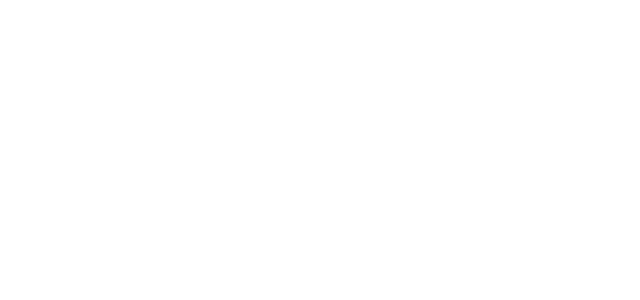
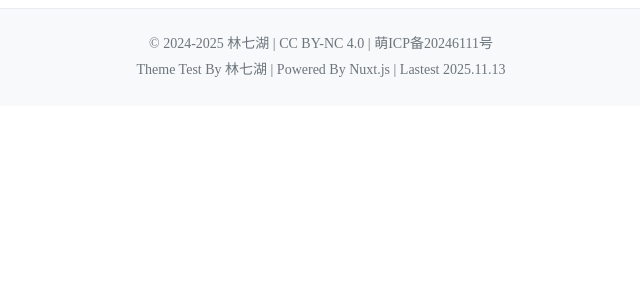
Before and after one commit to 30266-Official/New-Blog-Test, a Nuxt app: page / in a window 1280 px wide. Shown: the top 300 px of the page, without its empty margins (319-959 px from the left). Built offline with nearby package versions, Linux system fonts and the light colour scheme.

Commit message:
添加一个底边栏

```diff
--- a/app/app.vue
+++ b/app/app.vue
@@ -2,4 +2,15 @@
   <NuxtLayout>
     <NuxtPage />
   </NuxtLayout>
+  <bottom_bar />
 </template>
+<script>
+import bottom_bar from './layouts/bottom_bar.vue'
+
+export default {
+  name: 'App',
+  components: {
+    bottom_bar
+  }
+}
+</script>
--- /dev/null
+++ b/app/layouts/bottom_bar.vue
@@ -0,0 +1,55 @@
+import Vue from 'vue'
+import VueRouter from 'vue-router'
+
+Vue.use(VueRouter)
+
+
+<template>
+  <footer class="footer">
+    <div class="copyright">
+      <p>© 2024-{{ currentYear }} 林七湖 | <a href="https://creativecommons.org/licenses/by-nc/4.0/deed.zh-hans" target="_blank">CC BY-NC 4.0</a> | <a href="https://icp.gov.moe/?keyword=20246111" target="_blank">萌ICP备20246111号</a></p>
+      <p>Theme Test By 林七湖 | Powered By <a href="https://nuxtjs.org.cn/" target="_blank">Nuxt.js</a> | Lastest 2025.11.13</p>
+    </div>
+  </footer>
+</template>
+
+<script>
+export default {
+  name: 'AppFooter',
+  data() {
+    return {
+      currentYear: new Date().getFullYear(),
+    }
+  }
+}
+</script>
+
+<style scoped>
+.footer {
+  background-color: #f8f9fa;
+  padding: 20px 0;
+  text-align: center;
+  border-top: 1px solid #e9ecef;
+  margin-top: auto;
+}
+
+.copyright {
+  line-height: 1.6;
+  color: #6c757d;
+  font-size: 14px;
+}
+
+.copyright p {
+  margin: 4px 0;
+}
+
+.copyright a {
+  color: #6c757d;
+  text-decoration: none;
+}
+
+.copyright a:hover {
+  text-decoration: underline;
+  color: #495057;
+}
+</style>
--- a/app/layouts/default.vue
+++ /dev/null
@@ -1,4 +0,0 @@
-<template>
-</template>
-<style scoped>
-</style>
```
